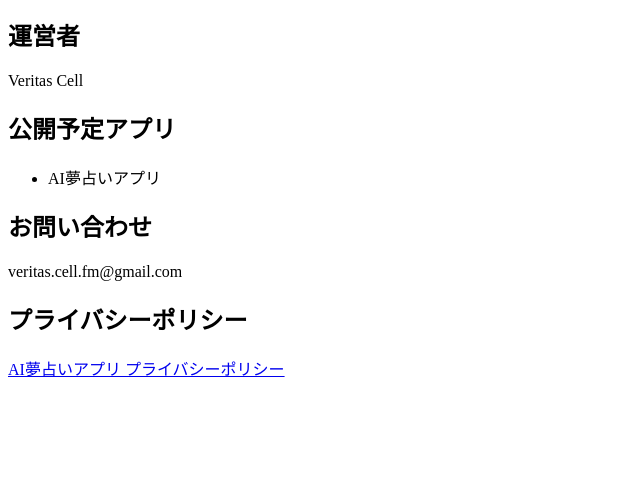
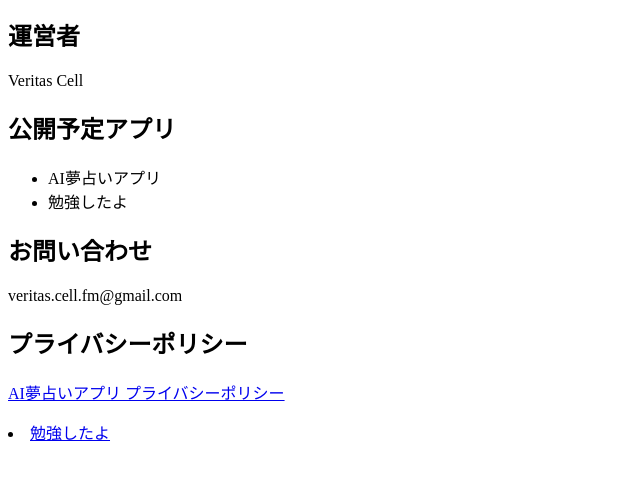
Before and after one commit to veritascellfm-web/veritas.cell.fmweb, a plain HTML site: page index.html in a window 1280 px wide. Shown: the part 107-586 px from the top of the page, without its empty margins (0-640 px from the left). Drawn offline with Linux system fonts and the light colour scheme.

Commit message:
Update index.html

```diff
--- a/index.html
+++ b/index.html
@@ -21,6 +21,7 @@ Veritas Cellは個人事業としてアプリ・ゲームの企画および開
 <h2>公開予定アプリ</h2>
 <ul>
 <li>AI夢占いアプリ</li>
+<li>勉強したよ</li>
 </ul>
 
 <h2>お問い合わせ</h2>
@@ -33,6 +34,12 @@ veritas.cell.fm@gmail.com
 <a href="https://sites.google.com/view/ginga-no-keiji-policy/%E3%83%9B%E3%83%BC%E3%83%A0">
 AI夢占いアプリ プライバシーポリシー
 </a>
+
+<li>
+<a href="https://sites.google.com/view/ginga-no-keiji-policy/benkyo-shitayo">
+勉強したよ
+</a>
+</li>
 </p>
 
 </body>
```
